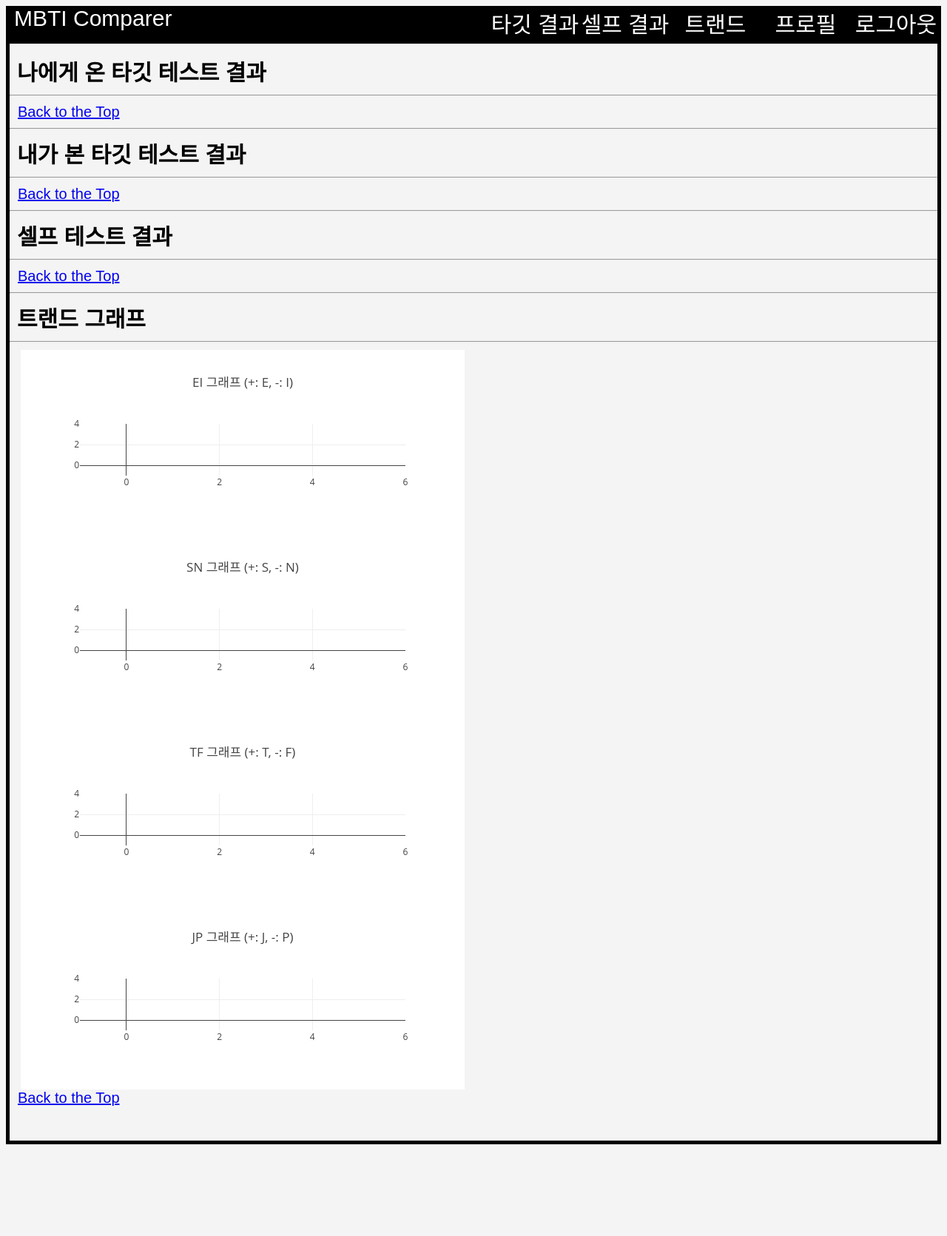
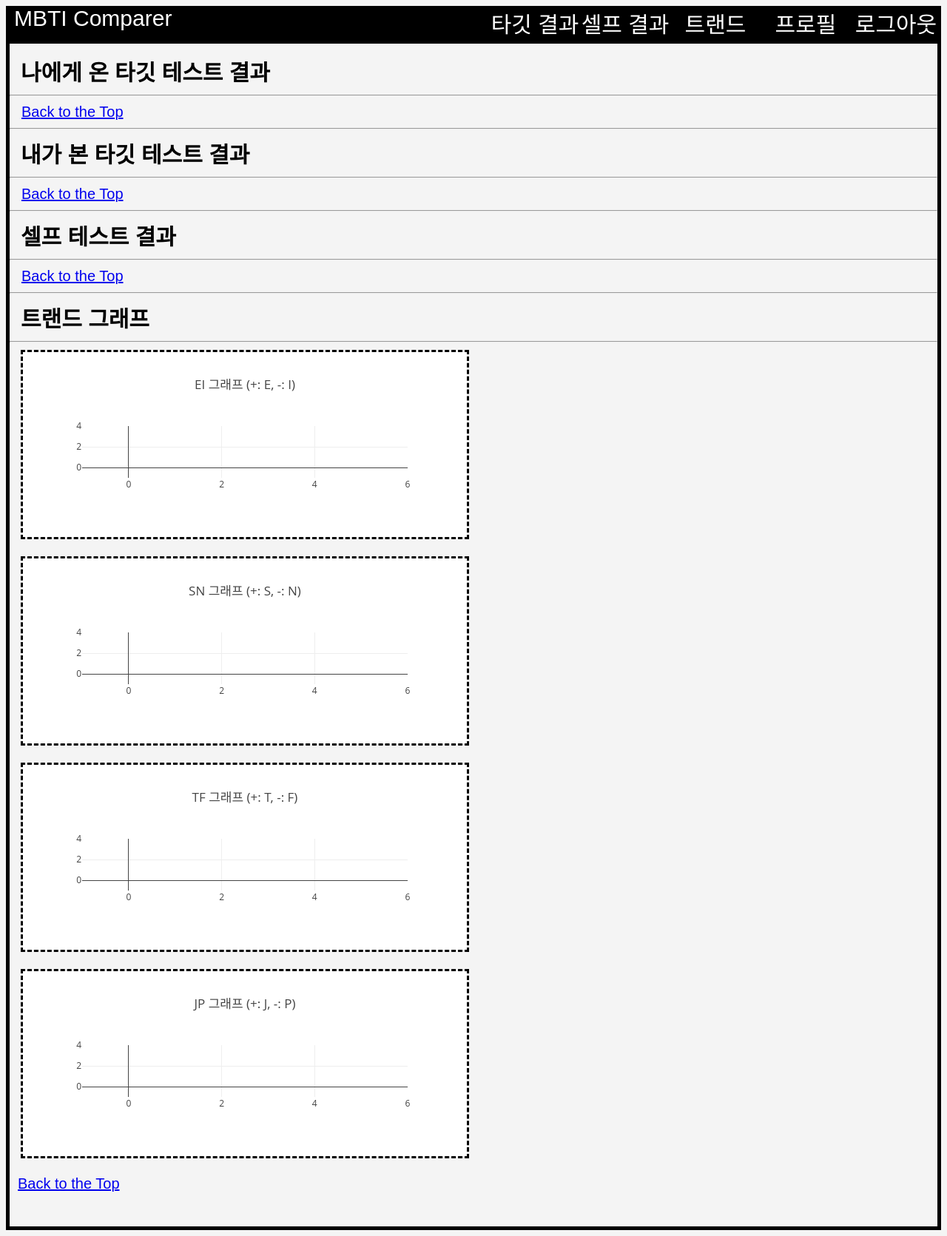
Before and after one commit to acho2004/flaskproject, a Flask app: page /profile in a window 1280 px wide. Shown: the whole page at 74% size. Before the commit the page ends 1547 px from the top, so only its background shows below. Run offline with Flask 2, Linux system fonts and the light colour scheme; the visitor is signed in with stand-in values (Sample User, id 1); data comes from the database, SQL or seed files in the repository; data that the repository does not hold is empty; some libraries are stand-ins or nearby versions.

Commit message:
added more padding and created dashed lines around graphs

```diff
--- a/flaskr/templates/peertest.html
+++ b/flaskr/templates/peertest.html
@@ -75,7 +75,7 @@
         document.getElementById("question37").innerHTML = "정리가 안 된 방을 보면 불편하다.";
         document.getElementById("question38").innerHTML = "에너지를 충전하기 위해서 혼자 있는 시간이 필요하다.";
         document.getElementById("question39").innerHTML = "둘중에 어떤것을 더 중요시 하는지 선택 하십시오. 1) 눈에 띄지 않기 위하여 평범하게 살려고 노력하는 사람이 좋다. 2) 눈에 띄든 말든 상관 없이 사는 사람이 좋다.";
-        document.getElementById("sresp1").innerHTML = "가장 닮은 유명인: ";
+        document.getElementById("sresp1").innerHTML = "가장 닮은 유명인 과 닮은 점: ";
         document.getElementById("sresp2").innerHTML = "다른 사람들이랑 비교 했을떼 가장 눈에 띄는 점: ";
         document.getElementById("sresp3").innerHTML = "대표적인 장점: ";
         document.getElementById("sresp4").innerHTML = "가장 기억에 남는 순간: ";
--- a/flaskr/templates/profile.html
+++ b/flaskr/templates/profile.html
@@ -12,7 +12,7 @@
 
 {% block content %}
 <div class="portal">
-    <h1 id="peerSelf" style="position:relative; left:10px; padding-top:15px">나에게 온 타깃 테스트 결과</h1><hr>
+    <h1 id="peerSelf" style="position:relative; left:10px; padding-top:15px; padding-left:5px">나에게 온 타깃 테스트 결과</h1><hr>
     {% for stest in peerassessments %}
         {% if g.user['username'] == stest['target_username'] %}
             <article class="testResults">
@@ -22,9 +22,9 @@
             <hr>
         {% endif %}
     {% endfor %}
-    <a href="#top" style="position:relative; left:10px">Back to the Top</a>
+    <a href="#top" style="position:relative; left:10px; padding-left:5px">Back to the Top</a>
 
-    <hr><h1 id="selfPeer" style="position:relative; left:10px">내가 본 타깃 테스트 결과</h1><hr>
+    <hr><h1 id="selfPeer" style="position:relative; left:10px; padding-left:5px">내가 본 타깃 테스트 결과</h1><hr>
     {% for stest in peerassessments %}
         {% if g.user['username'] == stest['username'] %}
             <article class="testResults">
@@ -34,10 +34,10 @@
             <hr>
         {% endif %}
     {% endfor %}
-    <a href="#top" style="position:relative; left:10px">Back to the Top</a>
+    <a href="#top" style="position:relative; left:10px; padding-left:5px">Back to the Top</a>
     <hr>
 
-    <h1 id="self" style="position:relative; left:10px">셀프 테스트 결과</h1><hr>
+    <h1 id="self" style="position:relative; left:10px; padding-left:5px">셀프 테스트 결과</h1><hr>
     {% for stest in selfassessments %}
         {% if g.user['id'] == stest['author_id'] %}
             <article class="testResults">
@@ -48,12 +48,12 @@
         {% endif %}
     {% endfor %}
 
-    <a href="#top" style="position:relative; left:10px">Back to the Top</a>
+    <a href="#top" style="position:relative; left:10px; padding-left:5px">Back to the Top</a>
     <hr>
 
-    <h1 id="trend" style="position:relative; left:10px">트랜드 그래프</h1><hr>
+    <h1 id="trend" style="position:relative; left:10px; padding-left:5px">트랜드 그래프</h1><hr>
 
-    <div class="ah" id="EItrend" style="width:600px;height:250px;position:relative; left:15px;" class="trendgraph">
+    <div class="ah" id="EItrend" style="width:600px;height:250px;position:relative; left:15px; border: 3px dashed black" class="trendgraph">
 
         <script>
             var EIValself = []
@@ -92,8 +92,8 @@
             Plotly.newPlot(EITREND, data, layout, {displaylogo: false, displayModeBar: false});
         </script>
     </div>
-
-    <div class="ah" id="SNtrend" style="width:600px;height:250px;position:relative; left:15px;" class="trendgraph">
+    <br>
+    <div class="ah" id="SNtrend" style="width:600px;height:250px;position:relative; left:15px; border: 3px dashed black" class="trendgraph">
 
         <script>
             var SNValself = []
@@ -132,8 +132,8 @@
             Plotly.newPlot(SNTREND, data, layout, {displaylogo: false, displayModeBar: false});
         </script>
     </div>
-
-    <div class="ah" id="TFtrend" style="width:600px;height:250px;position:relative; left:15px;" class="trendgraph">
+    <br>
+    <div class="ah" id="TFtrend" style="width:600px;height:250px;position:relative; left:15px; border: 3px dashed black" class="trendgraph">
 
         <script>
             var TFValself = []
@@ -172,8 +172,8 @@
             Plotly.newPlot(TFTREND, data, layout, {displaylogo: false, displayModeBar: false});
         </script>
     </div>
-
-    <div class="ah" id="JPtrend" style="width:600px;height:250px;position:relative; left:15px;" class="trendgraph">
+    <br>
+    <div class="ah" id="JPtrend" style="width:600px;height:250px;position:relative; left:15px; border: 3px dashed black" class="trendgraph">
 
         <script>
             var JPValself = []
@@ -212,7 +212,7 @@
             Plotly.newPlot(JPTREND, data, layout, {displaylogo: false, displayModeBar: false});
         </script>
     </div>
-
+    <br>
 
 
     <a href="#top" style="position:relative; left:10px">Back to the Top</a>
```
